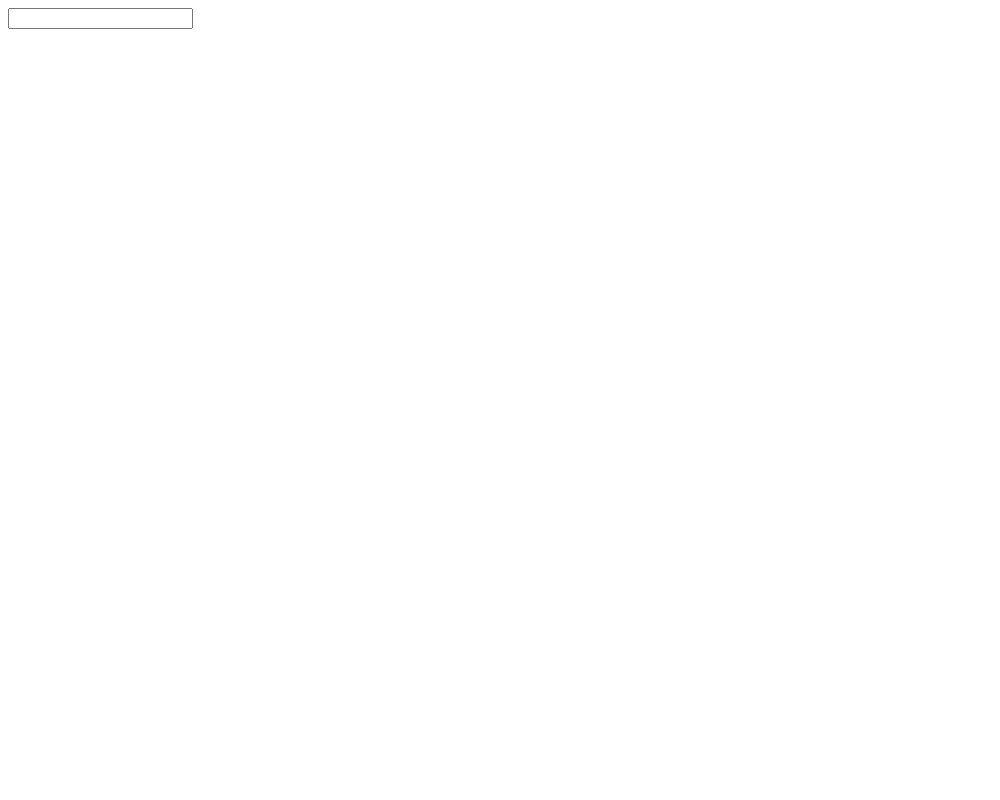
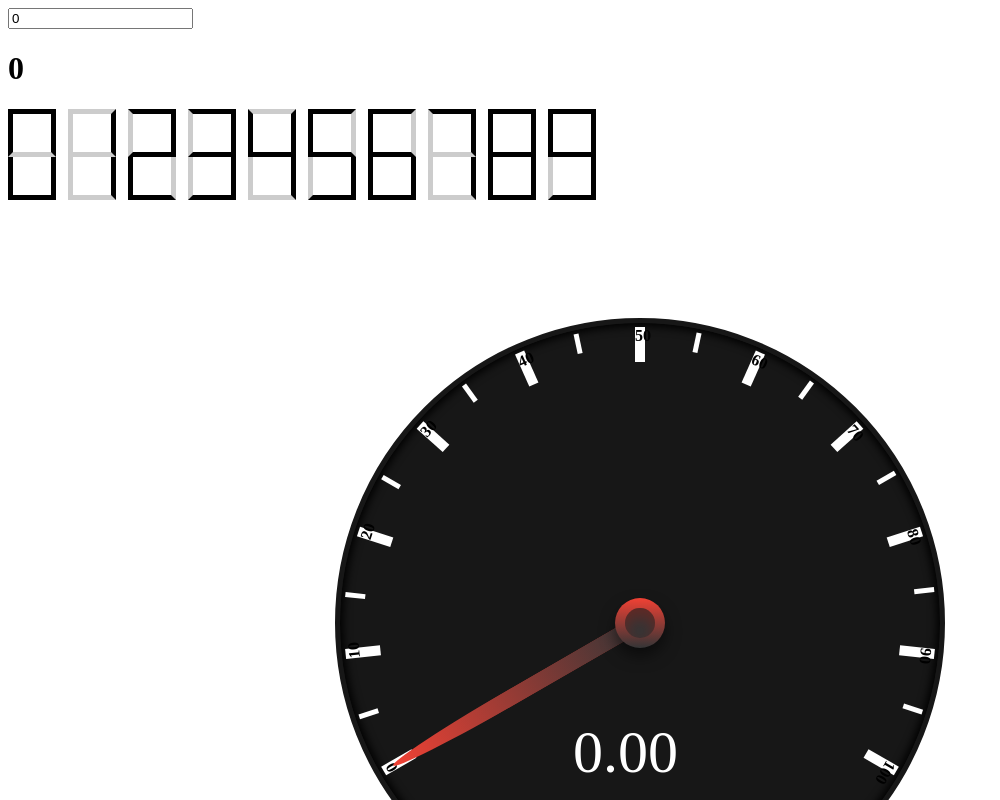
Before and after one commit to janek26/ByteFiddler, a Next.js app: page / in a window 1280 px wide. Shown: the top 800 px of the page, without its empty margins (0-1000 px from the left). Built offline with nearby package versions, Linux system fonts and the light colour scheme.

Commit message:
Vorbereitungen für das zweite Treffen

```diff
--- /dev/null
+++ b/components/BitDisplay.js
@@ -0,0 +1,26 @@
+import Digit from './Digit'
+
+export default ({
+    digits = [],
+    fixedNumberOfBits,
+    widthPerBit = 60,
+    ...rest
+}) => (
+  <div style={{
+    width: ((fixedNumberOfBits || digits.length) * widthPerBit)
+  }}>
+    <div className="display" >
+      {
+        (fixedNumberOfBits ? (new Array(fixedNumberOfBits)).fill(0) : digits).map((x,i) =>
+          <Digit {...rest} digit={digits[i]} />
+        )
+      }
+    </div>
+    <style jsx>{`
+      .display {
+        display: grid;
+        grid-template-columns: repeat(${(fixedNumberOfBits || digits.length)}, 1fr);
+      }
+    `}</style>
+  </div>
+)
--- /dev/null
+++ b/components/Digit.js
@@ -0,0 +1,87 @@
+const compileBorder = (borderSize, borderColor, borderStyle) => `${borderSize} ${borderStyle} ${borderColor}`
+const useRightBorder = (shouldBeActive, activeArray, borderSize, borderColor, borderStyle, activeColor, disableBorder=false) =>
+  disableBorder ?
+    `none`
+    :
+    activeArray.includes(shouldBeActive) ?
+      compileBorder(borderSize, activeColor, borderStyle)
+      :
+      compileBorder(borderSize, borderColor, borderStyle)
+
+const BorderedBox = ({
+  size = '38px',
+  borderSize = '5px',
+  borderColor = '#ccc',
+  borderStyle = 'solid',
+  noTopBorder = false,
+  active = [],
+  activeColor = 'black',
+}) => (
+  <div>
+    <div
+      className='box'
+      style={{
+        borderTop: useRightBorder('top', active, borderSize, borderColor, borderStyle, activeColor, noTopBorder),
+        borderRight: useRightBorder('right', active, borderSize, borderColor, borderStyle, activeColor),
+        borderBottom: useRightBorder('bottom', active, borderSize, borderColor, borderStyle, activeColor),
+        borderLeft: useRightBorder('left', active, borderSize, borderColor, borderStyle, activeColor),
+      }}
+    />
+    <style jsx>{`
+      .box {
+        width: ${size};
+        height: ${size};
+        display: block;
+        border: ${compileBorder(borderSize, borderColor, borderStyle)};
+      }
+    `}</style>
+  </div>
+)
+
+const compileBordersFromDigit = (digit, isTopBox = false) => {
+  const output = []
+
+  if(isTopBox) {
+    const needsTopBorder = [0,2,3,5,6,7,8,9]
+    if(needsTopBorder.includes(digit))
+      output.push('top')
+
+    const needsRightBorder = [0,1,2,3,4,7,8,9]
+    if(needsRightBorder.includes(digit))
+      output.push('right')
+
+    const needsBottomBorder = [2,3,4,5,6,8,9]
+    if(needsBottomBorder.includes(digit))
+      output.push('bottom')
+
+    const needsLeftBorder = [0,4,5,6,8,9]
+    if(needsLeftBorder.includes(digit))
+      output.push('left')
+  } else {
+    const needsRightBorder = [0,1,3,4,5,6,7,8,9]
+    if(needsRightBorder.includes(digit))
+      output.push('right')
+
+    const needsBottomBorder = [0,2,3,5,6,8,9]
+    if(needsBottomBorder.includes(digit))
+      output.push('bottom')
+
+    const needsLeftBorder = [0,2,6,8]
+    if(needsLeftBorder.includes(digit))
+      output.push('left')
+  }
+
+  return output
+}
+
+export default ({digit}) => (
+  <div>
+    <BorderedBox
+      active={compileBordersFromDigit(digit, true)}
+    />
+    <BorderedBox
+      active={compileBordersFromDigit(digit)}
+      noTopBorder
+    />
+  </div>
+)
--- /dev/null
+++ b/components/Voltmeter.js
@@ -0,0 +1,232 @@
+// Voltage Levels
+// 0%	= -120deg
+// 5% = -108deg
+// 10% = -96deg
+// 20% = -72deg
+// ...
+// 45% = -12deg
+// 50% = 0deg
+// 100% = 120deg
+const calcDeg = (value, minDeg = -120, maxDeg = 120) => {
+  return minDeg + (value * ((maxDeg - minDeg) / 100))
+}
+export default ({
+  value = 0,
+}) => (
+    <div>
+      <div id="voltmeter">
+        <div className="ii">
+          <div><b><span className="num_1">0</span></b></div>
+          <div><b></b></div>
+          <div><b><span className="num_2">10</span></b></div>
+          <div><b></b></div>
+          <div><b><span className="num_3">20</span></b></div>
+          <div><b></b></div>
+          <div><b><span className="num_4">30</span></b></div>
+          <div><b></b></div>
+          <div><b><span className="num_5">40</span></b></div>
+          <div><b></b></div>
+          <div><b><span className="num_6">50</span></b></div>
+          <div><b></b></div>
+          <div><b><span className="num_7">60</span></b></div>
+          <div><b></b></div>
+          <div><b><span className="num_8">70</span></b></div>
+          <div><b></b></div>
+          <div><b><span className="num_9">80</span></b></div>
+          <div><b></b></div>
+          <div><b><span className="num_10">90</span></b></div>
+          <div><b></b></div>
+          <div><b><span className="num_11">100</span></b></div>
+        </div>
+        <div className="voltage">{value.toFixed(2)}</div>
+        <div className="line" style={{transform: `rotate(${calcDeg(value)}deg)`}}></div>
+        <div className="voltage"></div>
+        <div className="pin"><div className="inner"></div></div>
+      </div>
+      <style jsx>{`
+        #voltmeter{
+          background:#171717;
+          margin:100px auto;
+          width:600px;
+          height:600px;
+          box-shadow: inset 0px 0px 9px 3px rgba(0, 0, 0, 1);
+          border: 5px solid #171717;
+          border-radius: 100%;
+          display: block;
+          position: relative;
+        }
+
+
+        .ii {
+          position: absolute;
+          width: 600px;
+          height: 600px;
+          z-index: 2;
+
+        }
+        .ii div {
+          position: absolute;
+          width: 600px;
+          height: 600px;
+          padding:4px;
+          box-sizing: border-box;
+        }
+        .ii div b {
+          position: absolute;
+          display: block;
+          left: 50%;
+          width: 5px;
+          height: 20px;
+          background: #FFF;
+          margin: 0 -5px 0;
+
+        }
+        .ii div:nth-child(2n+1) b {
+          width: 10px;
+          height: 35px;
+          margin: 0 -5px 0;
+        }
+
+        .ii div:nth-child(1) {
+          transform: rotate(240deg);
+        }
+        .ii div:nth-child(2) {
+          transform: rotate(252deg);
+        }
+        .ii div:nth-child(3) {
+          transform: rotate(264deg);
+        }
+        .ii div:nth-child(4) {
+          transform: rotate(276deg);
+        }
+        .ii div:nth-child(5) {
+          transform: rotate(288deg);
+        }
+        .ii div:nth-child(6) {
+          transform: rotate(300deg);
+        }
+        .ii div:nth-child(7) {
+          transform: rotate(312deg);
+        }
+        .ii div:nth-child(8) {
+          transform: rotate(324deg);
+        }
+        .ii div:nth-child(9) {
+          transform: rotate(336deg);
+        }
+        .ii div:nth-child(10) {
+          transform: rotate(348deg);
+        }
+        .ii div:nth-child(11) {
+          transform: rotate(0deg);
+        }
+        .ii div:nth-child(12) {
+          transform: rotate(12deg);
+        }
+        .ii div:nth-child(13) {
+          transform: rotate(24deg);
+        }
+        .ii div:nth-child(14) {
+          transform: rotate(36deg);
+        }
+        .ii div:nth-child(15) {
+          transform: rotate(48deg);
+        }
+        .ii div:nth-child(16) {
+          transform: rotate(60deg);
+        }
+        .ii div:nth-child(17) {
+          transform: rotate(72deg);
+        }
+        .ii div:nth-child(18) {
+          transform: rotate(84deg);
+        }
+        .ii div:nth-child(19) {
+          transform: rotate(96deg);
+        }
+        .ii div:nth-child(20) {
+          transform: rotate(108deg);
+        }
+        .ii div:nth-child(21) {
+          transform: rotate(120deg);
+        }
+
+
+        [class^="num_"] {
+          color:#FFF;
+          display: block;
+          position: absolute;
+          width: 10px;
+          font-size:40px;
+          text-align: center;
+          text-transform: uppercase;
+          font-family: 'Open Sans', sans-serif;
+          text-decoration:none;
+
+        }
+
+        .num_1 {transform: rotate(120deg); top:20px;}
+        .num_2 {transform: rotate(96deg); top:13px; left:5px}
+        .num_3 {transform: rotate(74deg); top:21px;}
+        .num_4 {transform: rotate(50deg); top:25px;}
+        .num_5 {transform: rotate(26deg);  top:30px;left:-8px}
+        .num_6 {transform: rotate(2deg); top:35px;left:-8px}
+        .num_7 {transform: rotate(338deg); top:40px;left:-7px;}
+        .num_8 {transform: rotate(314deg);top:45px; left:-4px}
+        .num_9 {transform: rotate(290deg);top:50px;}
+        .num_10 {transform: rotate(266deg);top:60px;left:8px}
+        .num_11 {transform: rotate(242deg);top:75px;left:8px}
+
+        .voltage {
+          color:#FFF;
+          left:43%;
+          top:70%;
+          font-size:60px;
+          margin: -25px 0 0 -25px;
+          border-radius: 50%;
+          position: absolute;
+        }
+
+        .line {
+          transition: all 200ms ease-in-out;
+          background: #F14134;
+          background-image: linear-gradient(to bottom, #F14134, #343536);
+          height: 0;
+          left: 50%;
+          position: absolute;
+          top: 50%;
+          width: 0;
+          transform-origin: 50% 100%;
+          margin: -285px -8px 0;
+          padding: 285px 8px 0;
+          z-index:2;
+          border-radius: 50% 50% 0 0;
+        }
+
+        .pin {
+          width: 50px;
+          height: 50px;
+          left:50%;
+          top:50%;
+          margin: -25px 0 0 -25px;
+          background-color: #343536;
+          border-radius: 50%;
+          position: absolute;
+          box-shadow: 0 8px 15px 0 rgba(0, 0, 0, 0.5);
+          background-image: linear-gradient(to bottom, #F14134, #343536);
+          z-index: 4;
+        }
+
+
+        .inner {
+          width: 30px;
+          height: 30px;
+          margin: 10px auto 0;
+          background-color: #343536;
+          border-radius: 100%;
+          box-shadow: inset 0 8px 15px 0 rgba(167, 23, 10, 0.4);
+          position: relative;
+        }
+    `}</style>
+    </div>
+  )
--- a/pages/index.js
+++ b/pages/index.js
@@ -1,9 +1,11 @@
-import React, { Component } from 'react'
+import { Component } from 'react'
+import BitDisplay from '../components/BitDisplay'
+import Voltmeter from '../components/Voltmeter'
 
 export default class IndexPage extends Component {
 
   state = {
-    text: ''
+    text: '0'
   }
 
   handleInputChange(e) {
@@ -20,6 +22,11 @@ export default class IndexPage extends Component {
           onChange={this.handleInputChange.bind(this)}
         />
         <h1>{this.state.text}</h1>
+        <BitDisplay
+          digits={[0,1,2,3,4,5,6,7,8,9]}
+        />
+        <br/>
+        <Voltmeter value={parseInt(this.state.text)} />
       </div>
     )
   }
```
